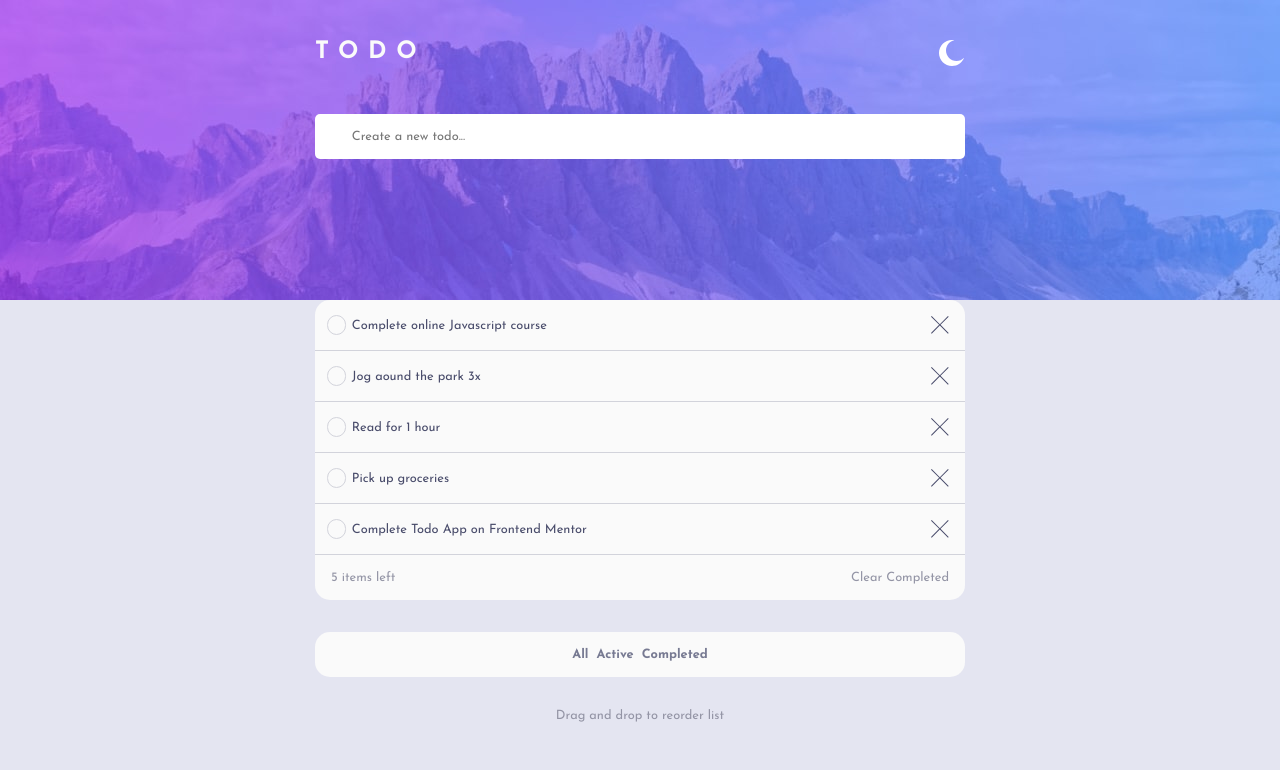
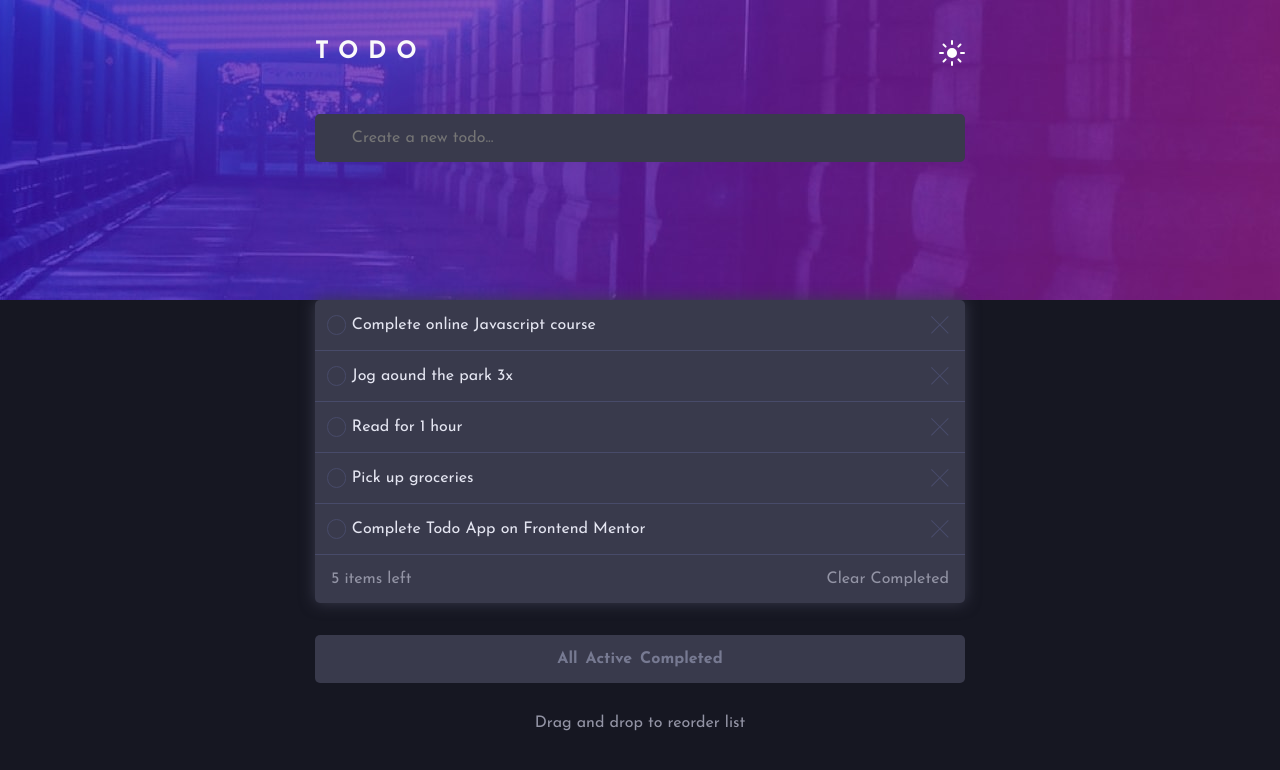
Before and after one commit to guido2288/TODORECT, a React (Vite) app: page / in a window 1280 px wide. Shown: the top 770 px of the page. Built offline with nearby package versions, Linux system fonts and the light colour scheme.

Commit message:
Se agrega funcionalidad del toogle dark/light

```diff
--- a/src/App.jsx
+++ b/src/App.jsx
@@ -1,53 +1,60 @@
+import {  useState } from "react"
+import Toogle from "./components/Toogle";
+
 function App() {
 
+  const [theme, setTheme] = useState('dark');
+
+  const toogleTheme = () => {
+    setTheme( (current) => (current === 'light' ? 'dark': 'light') );
+  };
 
   return (
-    <main className="main_container">
-      <header className="head_container ">
-        <div className="nav_container">
-          <h1>TODO</h1>
-          <img src="../public/images/icon-moon.svg" alt="icon" />
-        </div>
+    <main className={`main_container ${theme}`}>
+      <header className={`head_container ${theme}`} >
+
+        <Toogle theme={theme} toogleTheme={toogleTheme}/>
+
           <form action="submit">
 
 
-            <input type="text" placeholder="Create a new todo..." />
+            <input className={`${theme}`} type="text" placeholder="Create a new todo..." />
 
           </form>
       </header>
 
-      <section className="list-container">
+      <section className={`list-container ${theme}`}>
         <ul>
-          <li>
-            <span className="circle_item"></span>
+          <li className={theme}>
+            <span className={`circle_item ${theme}`}></span>
             Complete online Javascript course
 
               <img src="../public/images/icon-cross.svg" alt="" />
 
           </li>
-          <li>
-          <span className="circle_item"></span>
+          <li className={theme}>
+          <span className={`circle_item ${theme}`}></span>
             Jog aound the park 3x
 
               <img src="../public/images/icon-cross.svg" alt="" />
 
           </li>
-          <li>
-          <span className="circle_item"></span>
+          <li className={theme}>
+          <span className={`circle_item ${theme}`}></span>
             Read for 1 hour
               <img src="../public/images/icon-cross.svg" alt="" />
 
           </li>
 
-          <li>
-          <span className="circle_item"></span>
+          <li className={theme}>
+          <span className={`circle_item ${theme}`}></span>
             Pick up groceries
               <img src="../public/images/icon-cross.svg" alt="" />
 
           </li>
 
-          <li>
-          <span className="circle_item"></span>
+          <li className={theme}>
+          <span className={`circle_item ${theme}`}></span>
             Complete Todo App on Frontend Mentor
               <img src="../public/images/icon-cross.svg" alt="" />
 
@@ -62,7 +69,7 @@ function App() {
 
 
       <footer>
-        <div className="btn-container">
+        <div className={`btn-container ${theme}`}>
           <span>All</span>
           <span>Active</span>
           <span>Completed</span>
@@ -70,6 +77,7 @@ function App() {
         <p>Drag and drop to reorder list</p>
       </footer>
     </main>
+
   )
 }
 
--- /dev/null
+++ b/src/components/Toogle.jsx
@@ -0,0 +1,17 @@
+
+const Toogle = ({theme , toogleTheme}) => {
+  return (
+    <div className="nav_container">
+        <h1>TODO</h1>
+
+        {
+            theme === 'light'
+            ? <img src="../public/images/icon-moon.svg" alt="icon" onClick={toogleTheme}/>
+            : <img src="../public/images/icon-sun.svg" alt="icon" onClick={toogleTheme}/>
+        }
+
+    </div>
+  )
+}
+
+export default Toogle
--- a/src/index.css
+++ b/src/index.css
@@ -33,20 +33,28 @@
   --VeryDarkGrayishBlueDt: hsl(233, 14%, 35%);
   --VeryDarkGrayishBlueDtb: hsl(237, 14%, 26%);
 }
+
 .main_container{
-  background-color: var(--VeryLightGrayishBlue);
   height: 100svh;
 }
-.darkMode{
+.main_container.light{
+  background-color: var(--VeryLightGrayishBlue);
+}
+.main_container.dark{
   background-color: var(--VeryDarkBlue);
 }
 .head_container{
-  background-image: url(../public/images/bg-mobile-light.jpg);
   background-repeat: no-repeat;
   background-position: top;
   background-size: cover;
   min-height: 200px;
   padding: 2.5rem 2rem;
+}
+.head_container.light{
+  background-image: url(../public/images/bg-mobile-light.jpg);
+}
+.head_container.dark{
+  background-image: url(../public/images/bg-mobile-dark.jpg);
 }
 
 .nav_container{
@@ -71,18 +79,33 @@ input{
   margin: 3rem 0;
   padding: 1rem 1rem 1rem 2.3rem;
   border-radius: 5px;
-  color: var(--VeryDarkGrayishBlue);
   max-width: 650px;
 }
 input:focus{
   outline: none;
 }
+input.light{
+  color: var(--VeryDarkGrayishBlue);
+}
+input.dark{
+  color: var(--VeryLightGrayishBlue);
+  background-color: var(--VeryDarkGrayishBlueDtb);
+}
+
 .list-container{
   max-width: 650px;
   margin: 0 2rem;
+  border-radius: 5px;
+}
+.list-container.light{
   background-color: var(--VeryLightGray);
-  border-radius: 15px;
   color: var(--VeryDarkGrayishBlue);
+  box-shadow: 0 0 15px var(--DarkGrayishBlue);
+}
+.list-container.dark{
+  background-color: var(--VeryDarkGrayishBlueDtb);
+  color: var(--VeryDarkGrayishBlue);
+  box-shadow: 0 0 15px var(--VeryDarkGrayishBlueDtb);
 }
 ul{
   list-style: none;
@@ -94,20 +117,32 @@ ul li{
   align-items: center;
   font-size: 0.8rem;
   padding: 1rem 1rem 1rem 2.3rem;
-  border-bottom: 1px solid var(--LightGrayishBlue);
+
 }
 ul li img{
   cursor: pointer;
+}
+ul li.light{
+  border-bottom: 1px solid var(--LightGrayishBlue);
+}
+ul li.dark{
+  border-bottom: 1px solid var(--VeryDarkGrayishBlue);
+  color: var(--LightGrayishBlueDTH);
 }
 .circle_item{
   position: absolute;
   width: 1.2rem;
   height: 1.2rem;
   border-radius: 50%;
-  border: 1px solid var(--LightGrayishBlue);
   background-color: none;
   cursor: pointer;
   transform: translateX(-130%);
+}
+.circle_item.light{
+  border: 1px solid var(--LightGrayishBlue);
+}
+.circle_item.dark{
+  border: 1px solid var(--VeryDarkGrayishBlue);
 }
 .status_container{
   padding: 1rem;
@@ -120,14 +155,19 @@ ul li img{
   cursor: pointer;
 }
 .btn-container{
-  background-color: var(--VeryLightGray);
-  border-radius: 15px;
+  border-radius: 5px;
   margin: 2rem 2rem;
   padding: 1rem;
   display: flex;
   justify-content: center;
   gap: 0.5rem;
   max-width: 650px;
+}
+.btn-container.light{
+  background-color: var(--VeryLightGray);
+}
+.btn-container.dark{
+  background-color: var(--VeryDarkGrayishBlueDtb);
 }
 .btn-container span{
   font-size: 0.8rem;
@@ -144,16 +184,30 @@ footer p{
 
 @media (min-width: 730px) {
   /* … */
+  input{
+    font-size: 1rem;
+  }
   .head_container{
-    background-image: url(../public/images/bg-desktop-light.jpg);
     min-height: 300px;
     text-align: center;
+  }
+  .head_container.light{
+    background-image: url(../public/images/bg-desktop-light.jpg);
+  }
+  .head_container.dark{
+    background-image: url(../public/images/bg-desktop-dark.jpg);
   }
    .nav_container{
     margin: 0 auto;
   }
+  ul li{
+    font-size: 1rem;
+  }
   .circle{
     left: 0;
+  }
+  .status_container span{
+    font-size: 1rem;
   }
   .list-container{
     margin: 0 auto;
@@ -161,5 +215,11 @@ footer p{
   .btn-container{
     margin: 2rem auto;
   }
+  .btn-container span{
+    font-size: 1rem;
+  }
+  footer p{
+    font-size: 1rem;
+  }
 
 }
```
